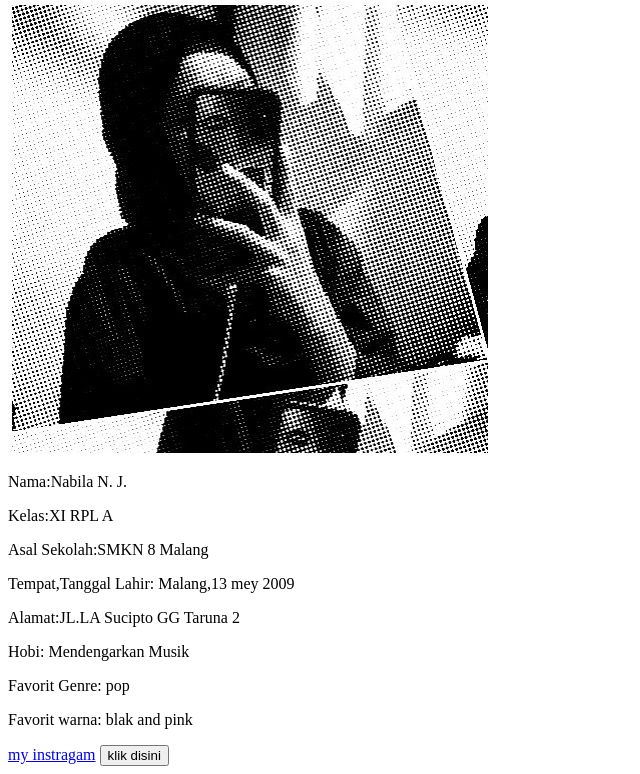
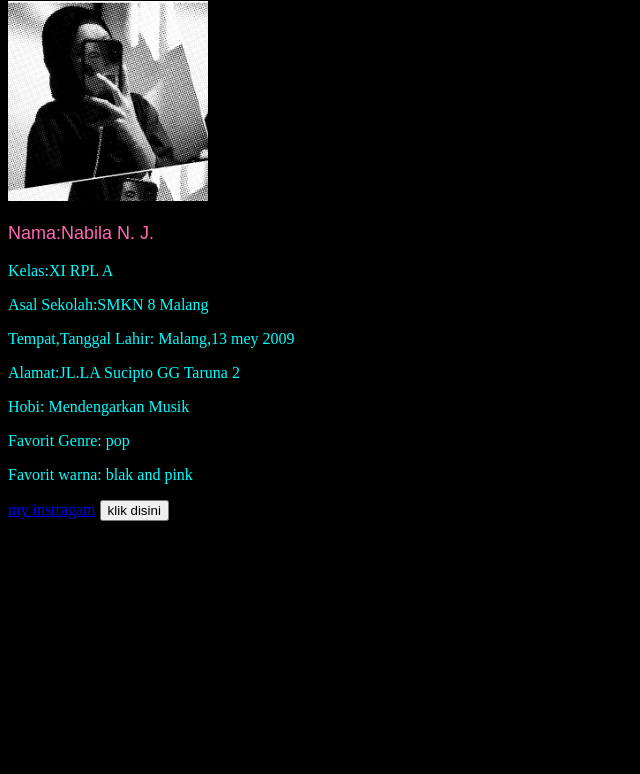
Before and after one commit to nabilanurjannah059-dev/nabila, a plain HTML site: page index.html in a window 1280 px wide. Shown: the part 79-853 px from the top of the page, without its empty margins (0-640 px from the left). After the commit the page ends 800 px from the top, so only its background shows below. Drawn offline with Linux system fonts and the light colour scheme.

Commit message:
Update index.html

```diff
--- a/index.html
+++ b/index.html
@@ -1,7 +1,7 @@
 <!DOCTYPE html>
 <html lang="en">
 <head>
-    <link rel="stylesheet" href="style.css">
+    <link rel="stylesheet" href="gaya.css">
     <meta charset="UTF-8">
     <meta name="viewport" content="width=device-width, initial-scale=1.0">
     <title>My tugas</title>
```
